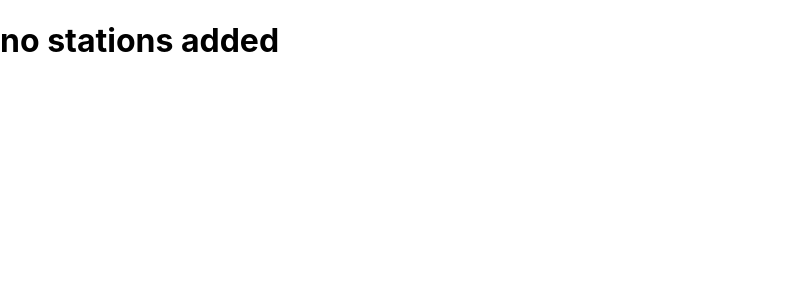
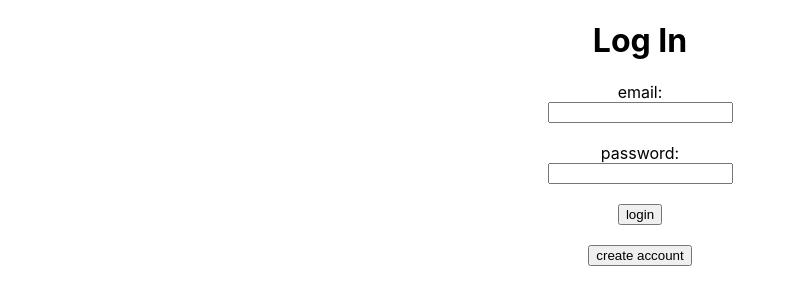
Before and after one commit to wsu-cpts489-fa21/ia5-cody909, a React (Create React App) app in the folder weather-station/: page / in a window 1280 px wide. Shown: the top 304 px of the page, without its empty margins (0-794 px from the left). Built offline with nearby package versions, Linux system fonts and the light colour scheme; no server answers.

Commit message:
added sign in page

```diff
--- a/weather-station/src/App.js
+++ b/weather-station/src/App.js
@@ -1,13 +1,40 @@
 import "./App.css";
 import WeatherObservations from "./WeatherObservations";
+import Login from "./Login";
 import { useState, useCallback } from "react";
 //import 'bootstrap/dist/css/bootstrap.min.css'
 
 function App() {
+  const [isLoggedIn, setIsLoggedIn] = useState(false);
+
+  const wrapperSetIsLoggedIn = useCallback(
+    (val) => {
+      setIsLoggedIn(val);
+    },
+    [setIsLoggedIn]
+  );
+
+  const signout = () => {
+    setIsLoggedIn(false);
+  }
 
   return (
     <div className="App">
+      {isLoggedIn ? (
+        <div>
         <WeatherObservations />
+        <button
+          className="signout"
+          onClick={signout}
+          >
+            sign out</button>
+        </div>
+      ) : (
+        <Login
+          isLoggedIn={isLoggedIn}
+          isLoggedInSetter={wrapperSetIsLoggedIn}
+        />
+      )}
     </div>
   );
 }
--- /dev/null
+++ b/weather-station/src/Login.js
@@ -0,0 +1,63 @@
+import {useState, useEffect} from 'react'
+
+export default function Login({isLoggedInSetter}) {
+
+    const [loggedInState, setLoggedInState] = useState(false)
+
+    useEffect(() =>{
+        isLoggedInSetter(loggedInState);
+    }, [isLoggedInSetter, loggedInState])
+
+    const [accountCredentials, setAccountCredentials] = useState({
+        email: '',
+        password: '',
+    });
+
+    const changeHandler = (e) => {
+        setAccountCredentials({...accountCredentials, [e.target.name]: e.target.value});
+    }
+
+    const login = () => {
+        const json = localStorage.getItem(accountCredentials.email)
+        if (json !== null) {
+            const userPassword = JSON.parse(json).password;
+            if (userPassword === accountCredentials.password){
+                setLoggedInState(true)
+            } else {
+                alert("email or password incorrect")
+            }
+        } else {
+            alert("email or password incorrect")
+        }
+    }
+    const createAccount = () => {
+        const data = {password: 'password123', weatherStations: []}
+        const json = JSON.stringify(data)
+        localStorage.setItem('cody@gmail.com', json)
+        alert("account created\nemail: cody@gmail.com\npassword: password123")
+    }
+
+    return (
+        <div className="login-page-container">
+            <h1>Log In</h1>
+            email:
+            <input
+                className="form-input"
+                type="email"
+                name="email"
+                onChange={changeHandler}
+                value={accountCredentials.email}
+            /><br/>
+            password:
+            <input
+                className="form-input"
+                type="password"
+                name="password"
+                onChange={changeHandler}
+                value={accountCredentials.password}
+            /><br/>
+            <button className="form-input" onClick={login}>login</button><br/>
+            <button className='form-input' onClick={createAccount}>create account</button>
+        </div>
+    )
+}
--- a/weather-station/src/WeatherObservations.js
+++ b/weather-station/src/WeatherObservations.js
@@ -193,7 +193,6 @@ export default function WeatherObservations() {
         <button className="float" id="addStationBtn" onClick={showDialog}>
           {addStationButtonIcon}
         </button>
-        {/* { show ? <h1 show={show}>Am I hidden ? </h1> : null} */}
       </div>
     );
   } else {
```
